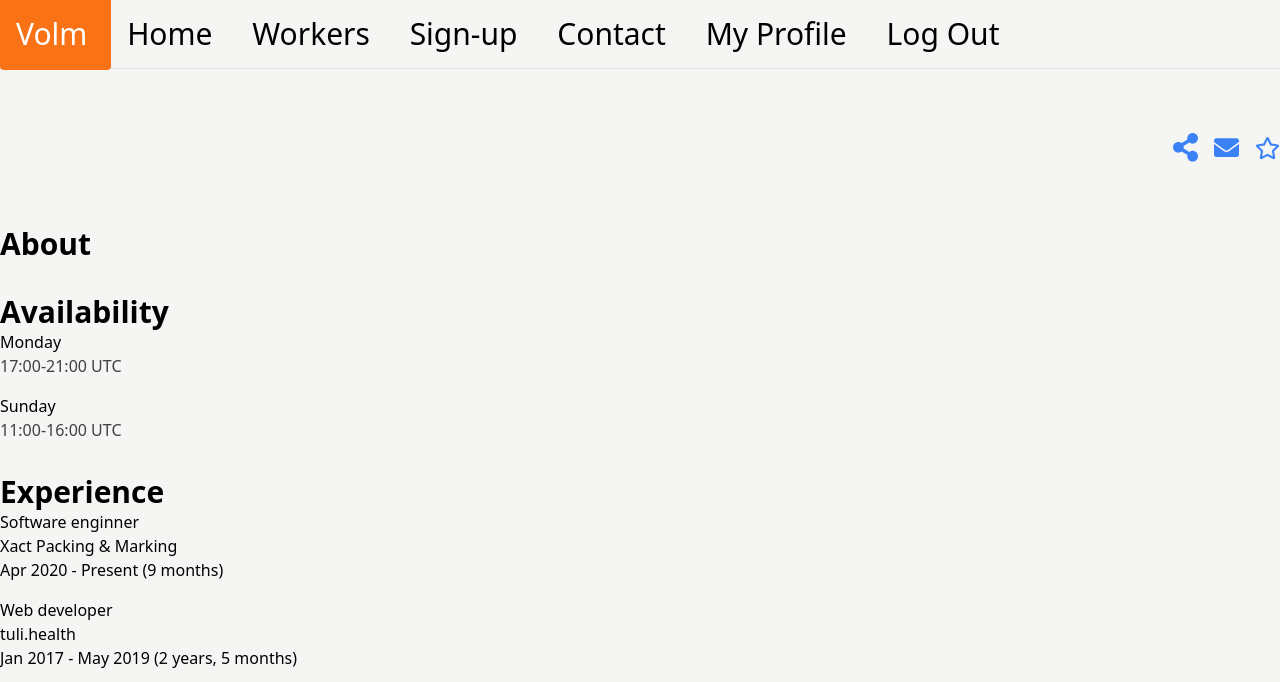
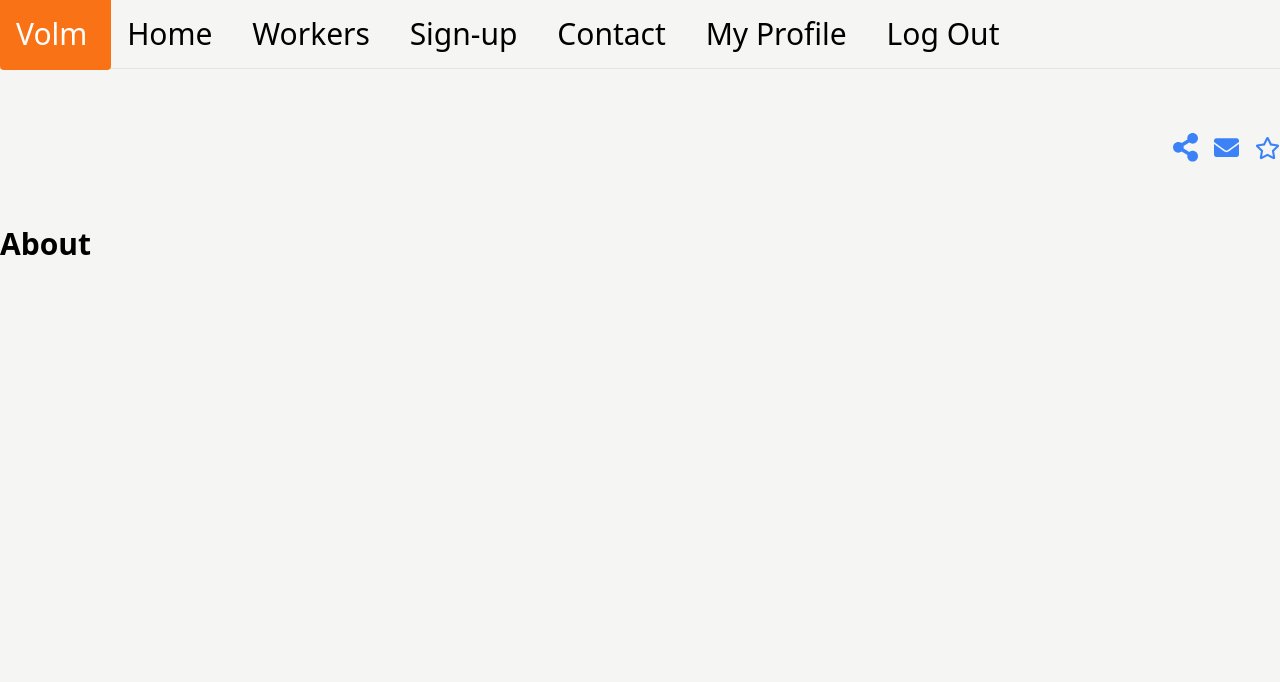
Before and after one commit to gedkirkham/volm, a Django app: template volm/workers/templates/workers/worker_detail.html in a window 1280 px wide. Shown: the top 682 px of the page. After the commit the page ends 255 px from the top, so only its background shows below. Run offline with Django 3.2, Linux system fonts and the light colour scheme; the template is opened without the code that fills it, so the values that code supplies are empty; the visitor is signed in with stand-in values (Sample User, id 1); style sheets or scripts are compiled from the project's sources; some libraries are stand-ins or nearby versions.

Commit message:
refactor: remove redundant code from worker detail

```diff
--- a/volm/workers/templates/workers/worker_detail.html
+++ b/volm/workers/templates/workers/worker_detail.html
@@ -81,7 +81,7 @@
             </p>
         </section>
 
-        <section class="tw-block tw-my-8">
+        {% comment %} <section class="tw-block tw-my-8">
             <h2 class="tw-font-black">
                 Availability
             </h2>
@@ -238,7 +238,7 @@
                     </h3>
                 </div>
             </div>
-        </section>
+        </section> {% endcomment %}
     </div>
 {% endblock worker_content %}
 
```
